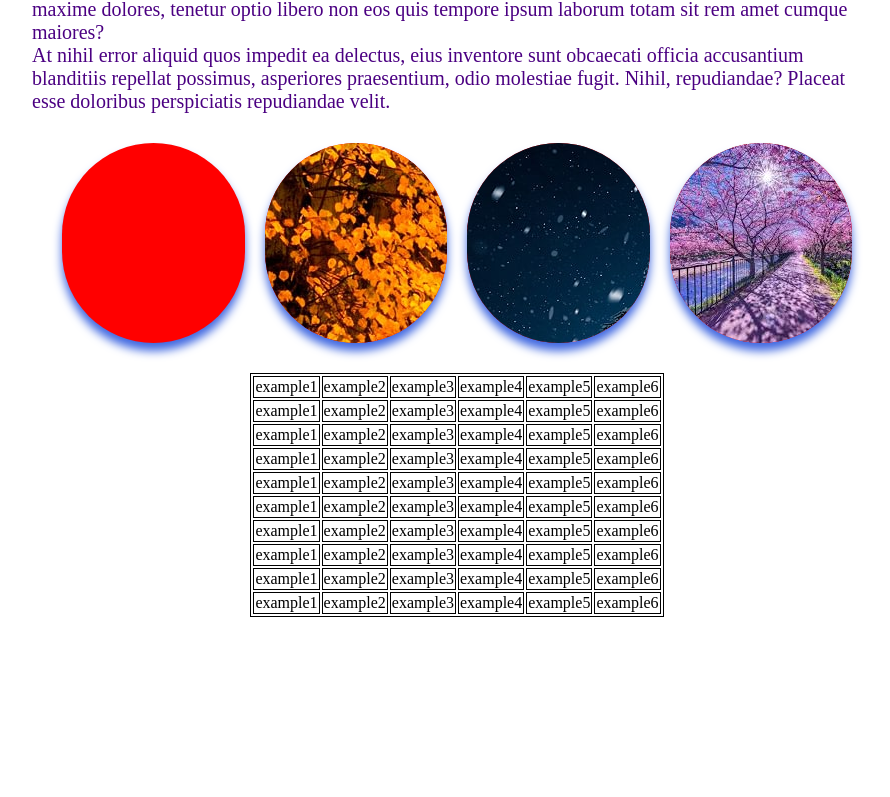
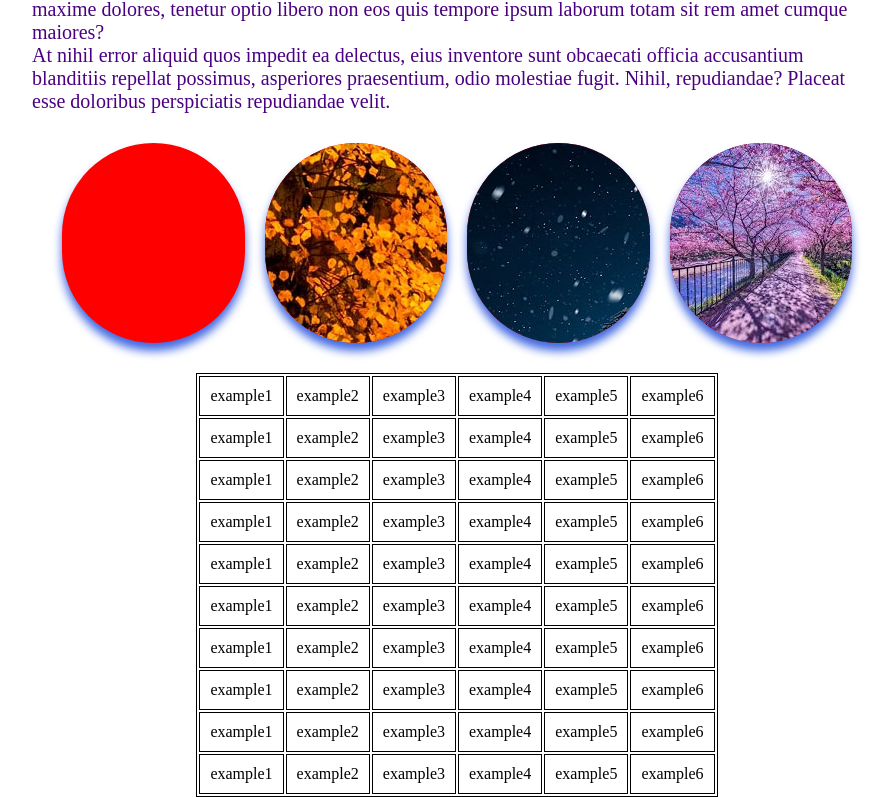
Before and after one commit to Esenov-Kubanychbek/my-first-nav, a plain HTML site: page index.html in a window 1280 px wide. Shown: the part 435-1232 px from the top of the page, without its empty margins (183-1073 px from the left). Before the commit the page ends 1052 px from the top, so only its background shows below. Drawn offline with Linux system fonts and the light colour scheme.

Commit message:
Added padding

```diff
--- a/style.css
+++ b/style.css
@@ -106,7 +106,13 @@ main p{
     transform: scale(1.2);
     transition: 1s;
 }
+table{
+    margin: 0 auto;
+}
 table, tr, td{
     border: 1px solid black;
-    margin: 0 auto;
+
 }
+table td{
+    padding: 10px;
+}
```
